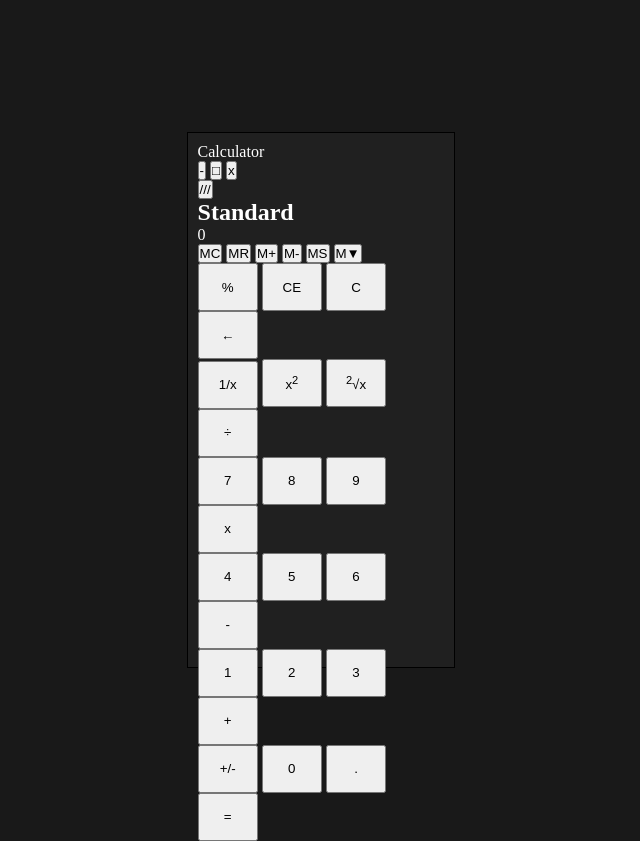
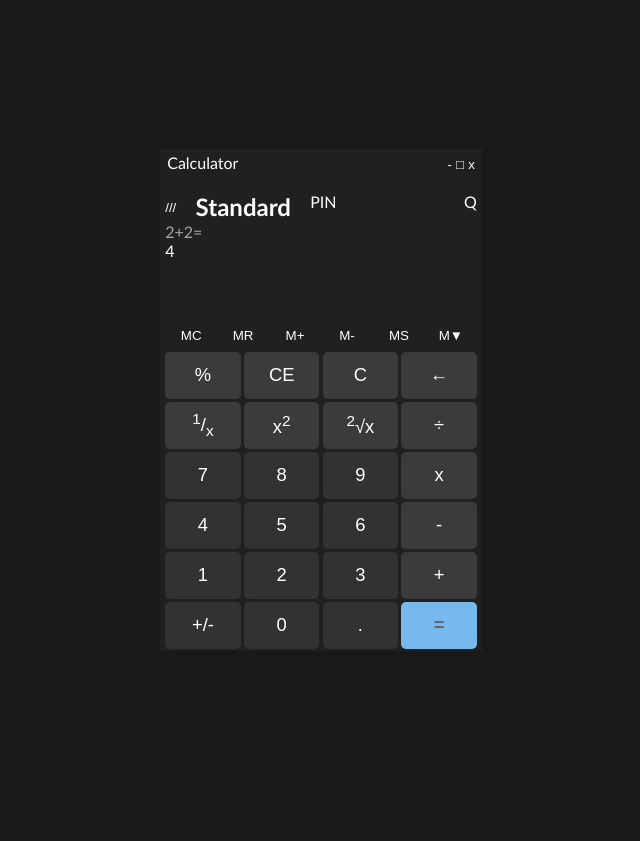
Before and after one commit to alu1868/Calculator, a plain HTML site: page index.html in a window 1280 px wide. Shown: the whole page, without its empty margins (319-959 px from the left). After the commit the page ends 800 px from the top, so only its background shows below. Drawn offline with Linux system fonts and the light colour scheme.

Commit message:
changed some class names to better fit future use

```diff
--- a/assets/css/styles.css
+++ b/assets/css/styles.css
@@ -4,13 +4,16 @@
   --primary: rgb(50, 50, 50);
   --secondary: rgb(59, 59, 59);;
   --accent: rgb(118, 185, 237);
-  --text: white;
+
+  --primary-text: white;
+  --secondary-text: rgb(166, 166, 166);
+  --tertiary-text: rgb(102, 102, 102);
 }
 
 html {
   box-sizing: border-box;
   height: 100%;
-  color: var(--text)
+  color: var(--primary-text)
 }
 
 *,
@@ -27,22 +30,67 @@ body {
   display: flex;
   height: inherit;
   justify-content: center;
+  font-family: Calibri,Candara,Segoe,Segoe UI,Optima,Arial,sans-serif;
 }
 
 .wrapper {
   background-color: var(--main);
-  border:  1px solid black;
-  padding: 10px;
-  /* DIMENSIONS OF CALCULATOR WHOLE */
-  height: 67vh;
-  width: 21vw;
+
+  /* Dimensions on standard desktop screen */
+  /* height: 52.2vh;
+  width: 16.8vw; */
+
+  height: 505px;
+  width: 325px;
 }
 
 .screen {
+  background-color: var(--main);
+  height: 14.24vh;
+}
 
+.calc-button-wrapper {
+  border: 1px solid white; /* TO BE REMOVED */
+  height: 60%;
+  width: 100%;
+  margin: auto;
+}
+
+.calc-button-row {
 }
 
 .calc-button {
-  height: 6vh;
-  width: 4.7vw;
+  height: 47.86px;
+  width: 77.2px;
+  border-radius: 5px;
+  margin: 0.4px;
 }
+
+.secondary-button{
+ background-color: var(--secondary);
+ color: var(--primary-text);
+}
+
+.primary-button {
+  background-color: var(--primary);
+  color: var(--primary-text);
+}
+
+.accent-button {
+  background-color: var(--accent);
+  color: var(--primary);
+}
+
+.memory-button {
+  margin: 1px;
+  padding: 5px;
+  background: none;
+  color: white;
+  border: none;
+}
+
+.memory-button:hover {
+  background-color: var(--secondary);
+  border: 1px solid var(--secondary);
+  border-radius: 4px;
+}
--- /dev/null
+++ b/assets/css/styles2.css
@@ -0,0 +1,182 @@
+:root {
+  --background: rgb(25, 25, 25);
+  --main: rgb(32, 32, 32);
+  --primary: rgb(50, 50, 50);
+  --secondary: rgb(59, 59, 59);
+  --tertiary: rgb(40, 40, 40);
+  --accent: rgb(118, 185, 237);
+
+  --primary-text: white;
+  --secondary-text: rgb(166, 166, 166);
+  --tertiary-text: rgb(102, 102, 102);
+
+  --border-radius: 5px;
+}
+
+html {
+  box-sizing: border-box;
+  height: 100%;
+  color: var(--primary-text)
+}
+
+*,
+* :before,
+* :after {
+  box-sizing: inherit;
+  margin: 0;
+  padding: 0;
+}
+
+body {
+  align-items: center;
+  background: var(--background);
+  display: flex;
+  height: inherit;
+  justify-content: center;
+  font-family: Calibri,Candara,Segoe,Segoe UI,Optima,Arial,sans-serif;
+}
+
+button {
+  background-color: var(--main);
+  color: var(--primary-text);
+  border-radius: var(--border-radius);
+  border: none;
+}
+
+.wrapper {
+  background-color: var(--main);
+  /* Dimensions on standard desktop screen */
+  /* height: 52.2vh;
+  width: 16.8vw; */
+  height: 502px;
+  width: 322px;
+  padding: 3.78px 5.2px 3.78px 5.2px;
+}
+
+/* Windows Tab */
+.windows-row {
+  height: 5%;
+  width: 100%;
+  display: flex;
+  padding: 0 2px;
+  justify-content: space-between;
+}
+
+.windows-button:hover {
+  width: 50px;
+  background-color: var(--secondary)
+}
+
+.exit-button:hover {
+  background-color: red;
+}
+
+
+/* Weird Spacing Gap between the windows tab and the menu row */
+.weird-gap {
+  height: 3%;
+  width: 100%;
+}
+
+/* Menu row, tells you what calculator you're using + menu button */
+.menu-row {
+  height: 6%;
+  width: 100%;
+  display: flex;
+  justify-content: space-between;
+}
+
+.calculator-type {
+  height: 100%;
+  width: 55%;
+  display: flex;
+  justify-content: space-between;
+}
+
+/* Screen content */
+.screen {
+  height: 20%;
+  width: 100%;
+}
+
+.sub-text {
+  color: var(--secondary-text)
+}
+
+.primary-text {
+  color: var(--primary-text)
+}
+
+/* Memory buttons */
+.memory-row {
+  height: 6%;
+  width: 100%;
+  display: flex;
+  justify-content: space-between;
+  margin: 0 0 0.5% 0;
+}
+
+.memory-button {
+  height: 100%;
+  width: 16.67%;
+  color: var(--primary-text);
+  background-color: var(--main);
+}
+
+.memory-button:hover {
+  background-color: var(--secondary);
+}
+
+/* general calculator functions */
+.calc-button-wrapper {
+  height: 60%;
+  width: 100%;
+  display: flex;
+  flex-direction: column;
+  justify-content: space-between;
+
+}
+
+.calc-button-row {
+  height: 15.667%;
+  width: 100%;
+  display: flex;
+  justify-content: space-between;
+}
+
+.calc-button {
+  color: var(--primary-text);
+  font-size: 115%;
+  height: 100%;
+  width: 24.25%;
+}
+
+.primary-button {
+  background-color: var(--primary);
+}
+
+.primary-button:hover {
+  background-color: var(--secondary);
+}
+
+.primary-button:active {
+  background-color: var(--tertiary);
+}
+
+.secondary-button {
+  background-color: var(--secondary);
+}
+
+.secondary-button:hover {
+  background-color: var(--primary);
+}
+
+.secondary-button:active {
+  background-color: var(--secondary);
+}
+
+.equals-button {
+  font-weight: bold;
+  color: var(--tertiary-text);
+  background-color: var(--accent);
+}
--- a/index.html
+++ b/index.html
@@ -5,50 +5,57 @@
   <meta http-equiv="X-UA-Compatible" content="IE=edge">
   <meta name="viewport" content="width=device-width, initial-scale=1.0">
 
-  <link rel="stylesheet" href="./assets/css/styles.css">
+  <link rel="stylesheet" href="./assets/css/styles2.css">
   <title>Calculator | Alexander Lu</title>
 </head>
 
 <body>
-
   <div class="wrapper">
-  <!-- Section 0: Windows header -->
-  <section>
-    <p>Calculator</p>
-    <div class="calc-button-row memory-button-row">
-      <button class="memory-button">-</button>
-      <button class="memory-button">&square;</button>
-      <button class="memory-button">x</button>
+    <!-- Section A: Windows header -->
+    <section class="windows-row">
+      <div class="application-title">
+        <p class="application-name">Calculator</p>
+      </div>
+      <div class="windows-function">
+        <button class="windows-button">-</button>
+        <button class="windows-button">&square;</button>
+        <button class="exit-button">x</button>
       </div>
     </section>
 
-  <!-- Section 0.5: header for future use -->
-  <section>
-    <button class="menu-button">///</button>
+    <section class="weird-gap">
+    </section>
+
+    <!-- Section B: header for future use -->
+    <section class="menu-row">
+      <div class="calculator-type">
+        <button class="menu-button">///</button> <!--These are placeholder icons-->
         <h1>Standard</h1>
+        <p>PIN</p> <!--These are placeholder icons-->
+      </div>
+      <p>Q</p> <!--These are placeholder icons-->
     </section>
 
 
-  <!-- Section A: Screen -->
+    <!-- Section C: Screen -->
     <section class="screen">
-    0
+      <p class="sub-text">2+2=</p>
+      <p class="primary-text">4</p>
     </section>
 
-  <!-- Section B: Sub-Screen MC, MR, M+, M-, MS, M▼ -->
-  <section>
-    <div class="calc-button-row memory-button-row">
+    <!-- Section D: Sub-Screen MC, MR, M+, M-, MS, M▼ -->
+    <section class="memory-row">
         <button class="memory-button">MC</button>
         <button class="memory-button">MR</button>
         <button class="memory-button">M+</button>
         <button class="memory-button">M-</button>
         <button class="memory-button">MS</button>
         <button class="memory-button">M▼</button>
-    </div>
     </section>
 
-  <!-- Section C: Calculator Buttons -->
-  <section class="calc-buttons">
-    <!-- Section C.1 Row 1 -->
+    <!-- Section E: Calculator Buttons -->
+    <section class="calc-button-wrapper">
+      <!-- Section E.1 Row 1 -->
       <div class="calc-button-row">
         <button class="calc-button secondary-button">&percnt;</button>
         <button class="calc-button secondary-button">CE</button>
@@ -56,15 +63,15 @@
         <button class="calc-button secondary-button">&larr;</button>
       </div>
 
-    <!-- Section C.2 Row 2 -->
+      <!-- Section E.2 Row 2 -->
       <div class="calc-button-row">
-      <button class="calc-button secondary-button">1/x</button>
+        <button class="calc-button secondary-button"><sup>1</sup>/<sub>x</sub></button>
         <button class="calc-button secondary-button">x<sup>2</sup></button>
         <button class="calc-button secondary-button"><sup>2</sup>&Sqrt;x</button>
         <button class="calc-button secondary-button">&divide;</button>
       </div>
 
-    <!-- Section C.3 Row 3 -->
+      <!-- Section E.3 Row 3 -->
       <div class="calc-button-row">
         <button class="calc-button primary-button">7</button>
         <button class="calc-button primary-button">8</button>
@@ -72,7 +79,7 @@
         <button class="calc-button secondary-button">x</button>
       </div>
 
-    <!-- Section C.4 Row 4 -->
+      <!-- Section E.4 Row 4 -->
       <div class="calc-button-row">
         <button class="calc-button primary-button">4</button>
         <button class="calc-button primary-button">5</button>
@@ -80,7 +87,7 @@
         <button class="calc-button secondary-button">-</button>
       </div>
 
-    <!-- Section C.5 Row 5 -->
+      <!-- Section E.5 Row 5 -->
       <div class="calc-button-row">
         <button class="calc-button primary-button">1</button>
         <button class="calc-button primary-button">2</button>
@@ -88,12 +95,12 @@
         <button class="calc-button secondary-button">+</button>
       </div>
 
-    <!-- Section C.6 Row 6 -->
+      <!-- Section E.6 Row 6 -->
       <div class="calc-button-row">
         <button class="calc-button primary-button">+/-</button>
         <button class="calc-button primary-button">0</button>
         <button class="calc-button primary-button">.</button>
-      <button class="calc-button accent">=</button>
+        <button class="calc-button equals-button">=</button>
       </div>
 
     </section>
```
Lines whose indentation alone changed are shown as unchanged.
